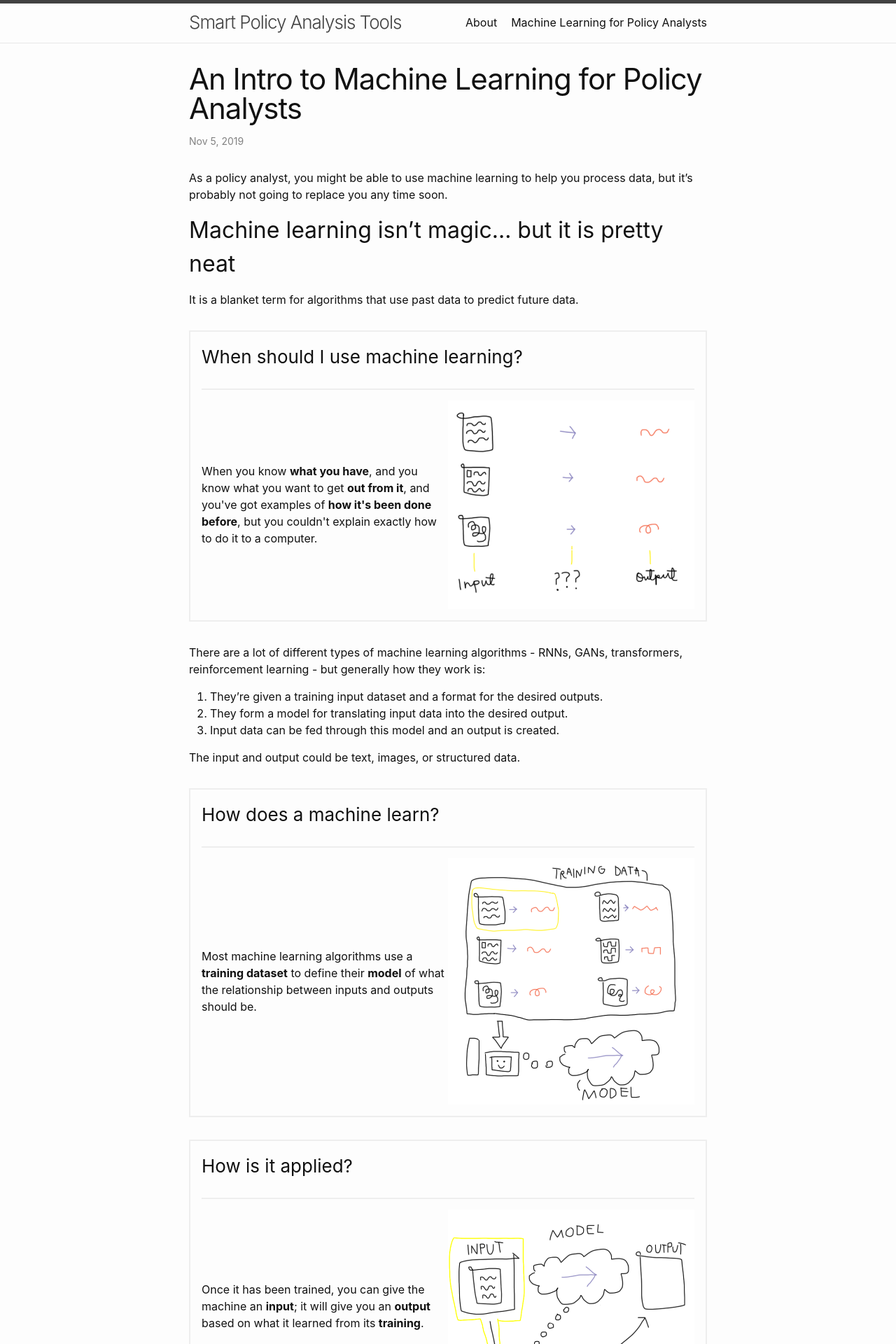
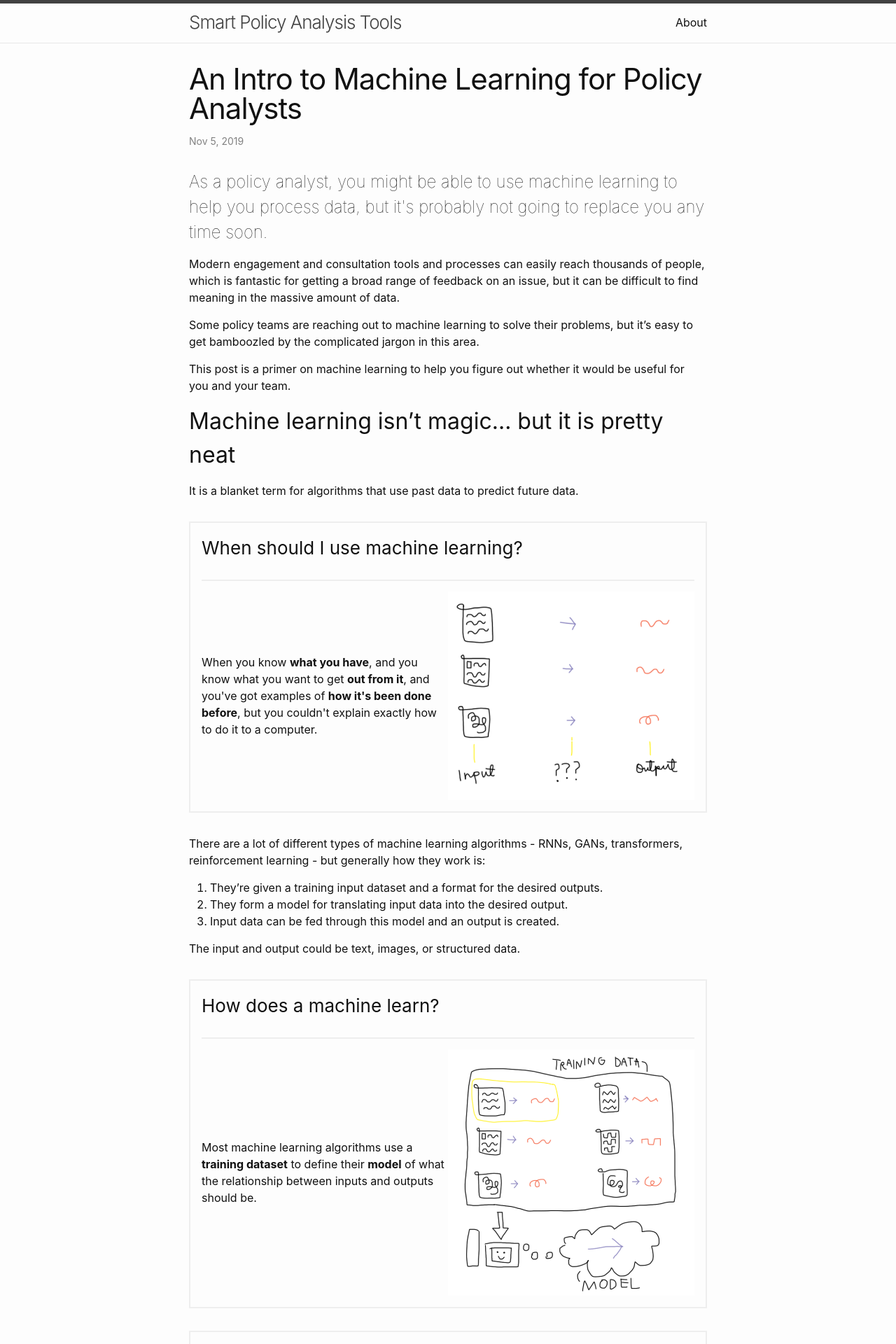
Before and after one commit to ServiceInnovationLab/bagel-box, a Jekyll site: the page built from _posts/2019-11-05-intro-to-machine-learning.md, in a window 1280 px wide. Shown: the top 1920 px of the page at 70% size. Built offline with Jekyll 4.4.1, drawn with Linux system fonts in a browser that asks for light colours.

Commit message:
add introduction

```diff
--- a/_posts/2019-11-05-intro-to-machine-learning.md
+++ b/_posts/2019-11-05-intro-to-machine-learning.md
@@ -3,8 +3,20 @@
 layout: post
 ---
 
-As a policy analyst, you might be able to use machine learning to help you process
-data, but it's probably not going to replace you any time soon.
+<p class="t-intro">
+  As a policy analyst, you might be able to use machine learning to help you process
+  data, but it's probably not going to replace you any time soon.
+</p>
+
+Modern engagement and consultation tools and processes can easily reach thousands
+of people, which is fantastic for getting a broad range of feedback on an issue,
+but it can be difficult to find meaning in the massive amount of data.
+
+Some policy teams are reaching out to machine learning to solve their problems, but
+it's easy to get bamboozled by the complicated jargon in this area.
+
+This post is a primer on machine learning to help you figure out whether it would
+be useful for you and your team.
 
 ## Machine learning isn't magic... but it is pretty neat
 It is a blanket term for algorithms that use past data to predict future data.
--- /dev/null
+++ b/_sass/_typography.scss
@@ -0,0 +1,4 @@
+.t-intro {
+  font-size: 1.5em;
+  font-weight: lighter;
+}
--- a/assets/css/main.scss
+++ b/assets/css/main.scss
@@ -5,4 +5,5 @@
 
 // Import partials from the `minima` theme.
 @import "minima";
+@import "typography";
 @import "explanation";
```
Also changed, not shown: index.md (+0 -2 lines).
